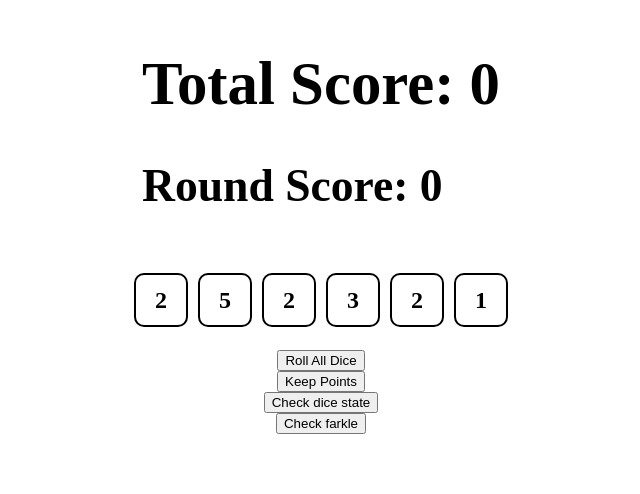
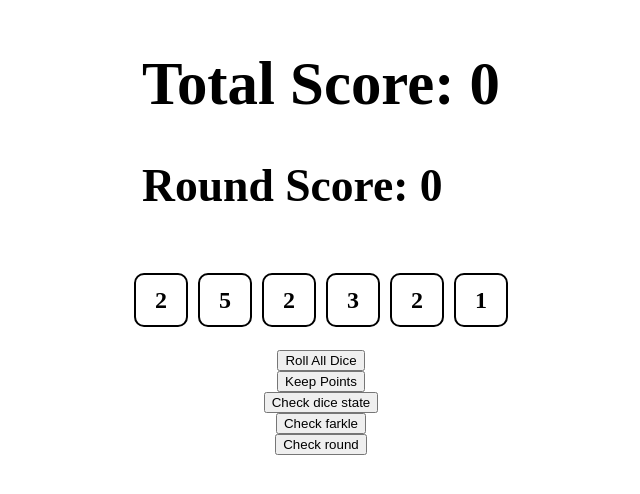
Before and after one commit to bpfahert/farkle, a React (Create React App) app in the folder farkle-game/: page / in a window 1280 px wide. Shown: the top 494 px of the page, without its empty margins (319-959 px from the left). Built offline with nearby package versions, Linux system fonts and the light colour scheme.

Commit message:
Add function to handle round loss(farkle)
Added a function to handle a "farkle".

```diff
--- a/farkle-game/src/App.js
+++ b/farkle-game/src/App.js
@@ -14,7 +14,7 @@ function App() {
     const rolledDice = [];
     for (let i = 0; i < 6; i++) {
         rolledDice.push({
-          value: Math.ceil(Math.random() *6),
+          value: Math.ceil(Math.random() * 6),
           isKept : false,
           isUsed: false,
           diceID : i
@@ -22,6 +22,12 @@ function App() {
     }
     return rolledDice;
   }
+
+  // TODO: WRITE FUNCTION TO RESET DICE AFTER A FARKLE OR AFTER POINTS ARE KEPT
+  // function resetDice() {
+  //   setDice()
+  // }
+
 
   function rollAllDice() {
     setDice(prevDice => prevDice.map(die => {
@@ -31,7 +37,12 @@ function App() {
       else {
         return {...die, isUsed: true};
       }})
-  )}
+    )
+    //NEEDS TO BE ASYNC?
+    // if(isFarkle()) {
+    //   handleFarkle();
+    // }
+}
 
   function keepDie(id) {
     setDice(prevDice => prevDice.map(die => {
@@ -57,11 +68,20 @@ function App() {
 
   function isFarkle() {
     const farkleArray = getUnusedDiceValues();
+    console.log(farkleArray);
     if (farkleArray.includes(1) === false && farkleArray.includes(5) === false) {
-      alert("Farkle!");
-      setRoundScore(0);
+      return true;
+    }
+    else {
+      return false;
     }
   }
+
+  function handleFarkle() {
+      setRoundScore(0);
+      setDice(initializeDice);
+      alert("Farkle!");
+    }
 
   //FINISH
   function calculateRoundScore() {
@@ -105,11 +125,20 @@ function App() {
       return prevScore += roundScore;
     })
     setRoundScore(0);
-
   }
 
-  //FUNCTION TO CHECK IF ALL DICE ARE USED
-  // function checkDice() {}
+  //FUNCTION TO CHECK IF ALL DICE ARE USED(NOT IMPLEMENTED IN ANYTHING YET)
+  function isEndOfRound() {
+    const roundStatusArray = dice.map(die => {
+      return die.isUsed;
+    });
+    if (roundStatusArray.includes(false)) {
+      return false;
+    }
+    else {
+      return true;
+    }
+  }
 
   const diceArray = dice.map(die => {
     return (
@@ -131,6 +160,7 @@ function App() {
       <button type="button" onClick={keepPoints}> Keep Points</button>
       <button onClick={checkDice}>Check dice state</button>
       <button onClick={calculateRoundScore}>Check farkle</button>
+      <button onClick={isEndOfRound}>Check round</button>
     </div>
   );
 }
```
